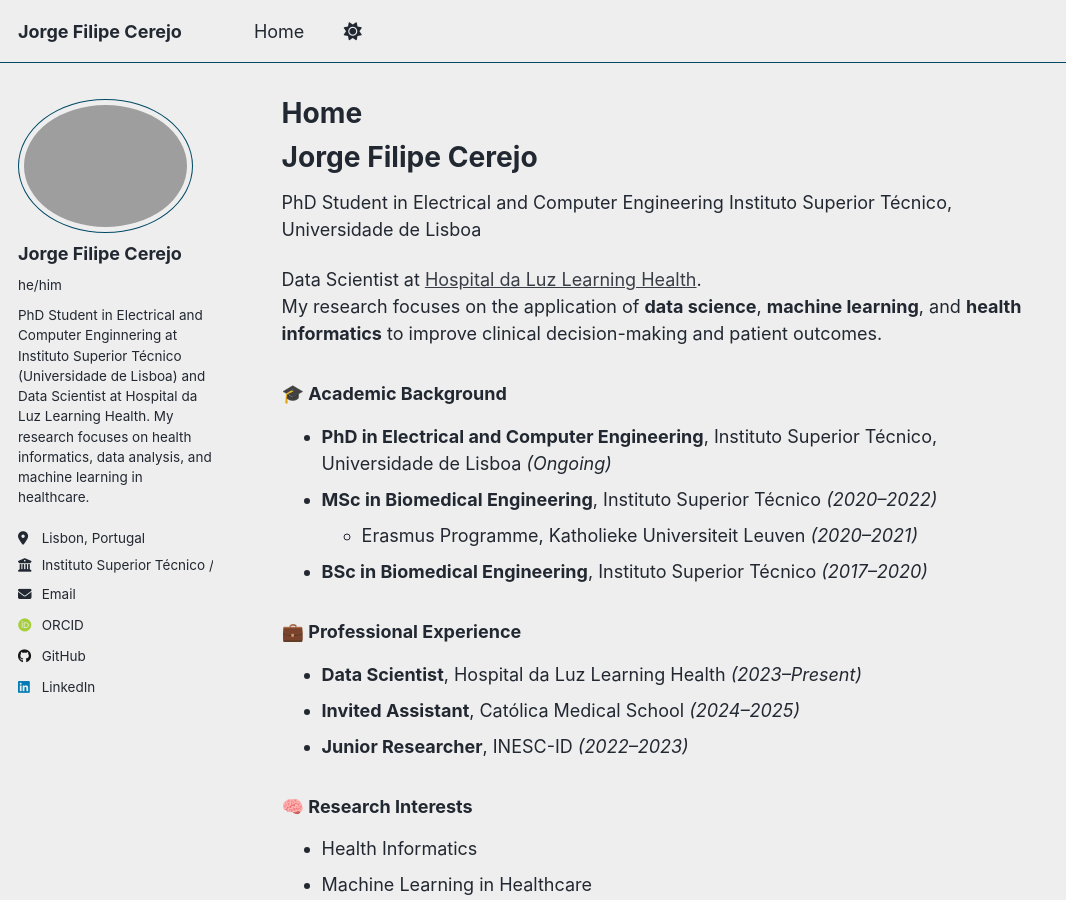
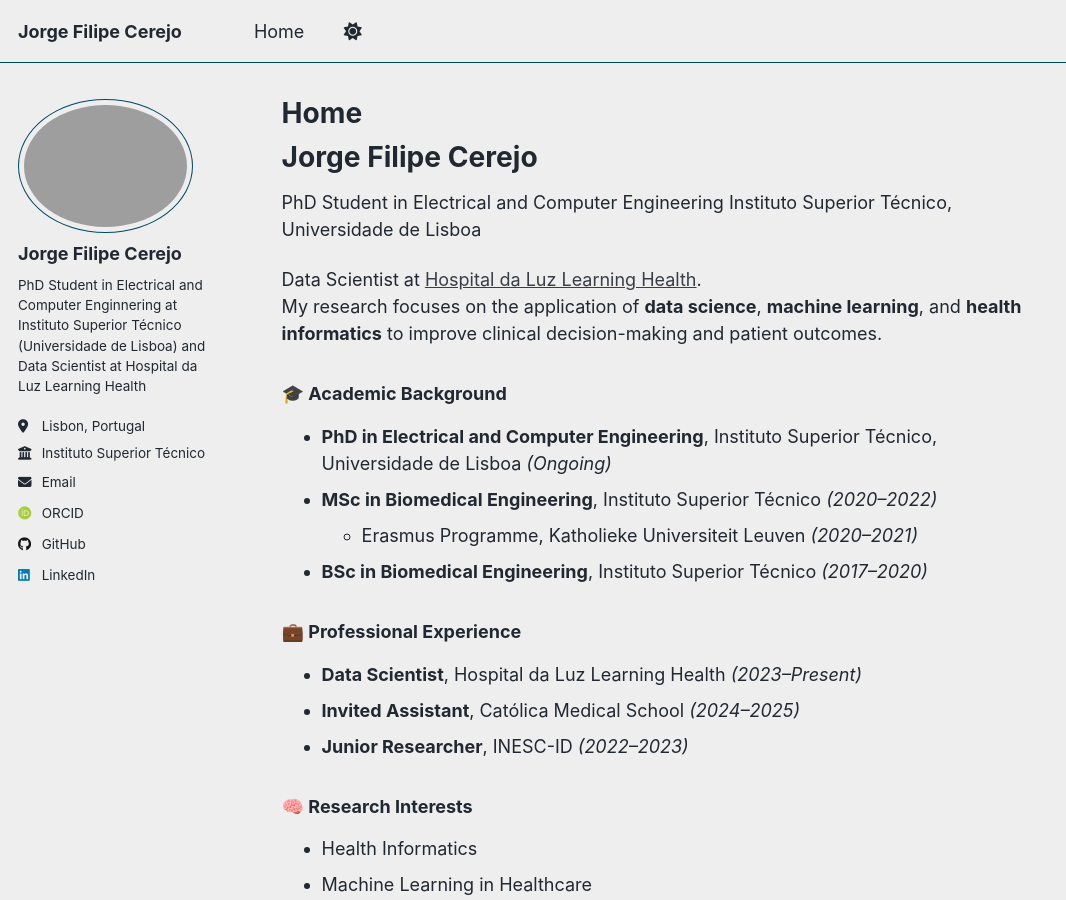
Before and after one commit to jfcerejo/jorge-cerejo.github.io, a Jekyll site: the page built from _pages/about.md, in a window 1280 px wide and 900 px high. Shown: the whole window, without its empty margins (0-1066 px from the left). Built offline with Jekyll 4.4.1, drawn with Linux system fonts in a browser that asks for light colours; some web fonts are replaced; a script that is not in the unit is left out.

Commit message:
Update _config.yml

```diff
--- a/_config.yml
+++ b/_config.yml
@@ -21,10 +21,10 @@ repository: "jfcerejo/jorge-cerejo.github.io"
 author:
   avatar           : "profile.png"
   name             : "Jorge Filipe Cerejo"
-  pronouns         : "he/him"
-  bio              : "PhD Student in Electrical and Computer Enginnering at Instituto Superior Técnico (Universidade de Lisboa) and Data Scientist at Hospital da Luz Learning Health. My research focuses on health informatics, data analysis, and machine learning in healthcare."
+  pronouns         :
+  bio              : "PhD Student in Electrical and Computer Enginnering at Instituto Superior Técnico (Universidade de Lisboa) and Data Scientist at Hospital da Luz Learning Health"
   location         : "Lisbon, Portugal"
-  employer         : "Instituto Superior Técnico / Hospital da Luz Learning Health"
+  employer         : "Instituto Superior Técnico"
   uri              :
   email            : "jorge.filipe.cerejo@tecnico.ulisboa.pt"
 
```
